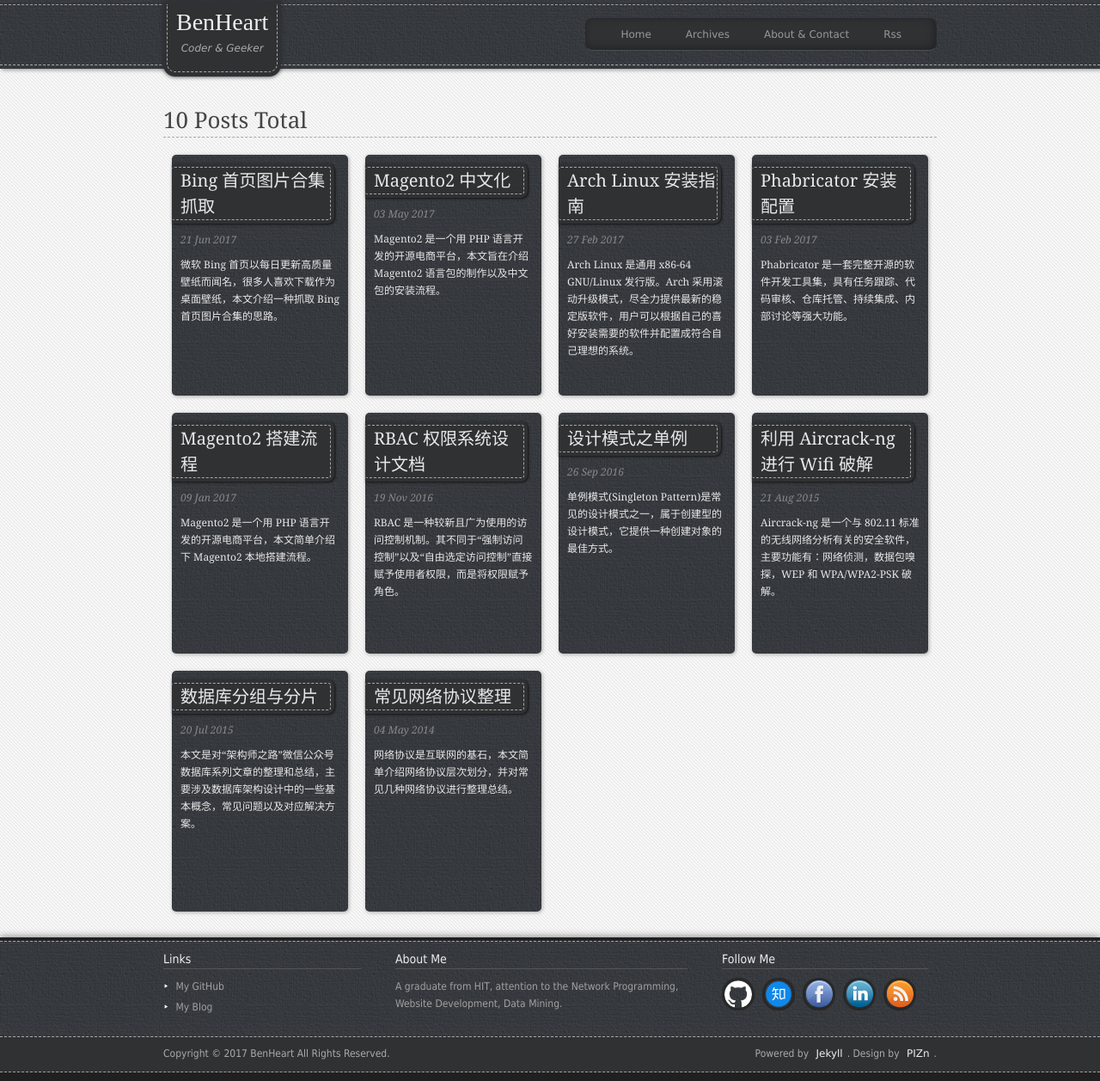
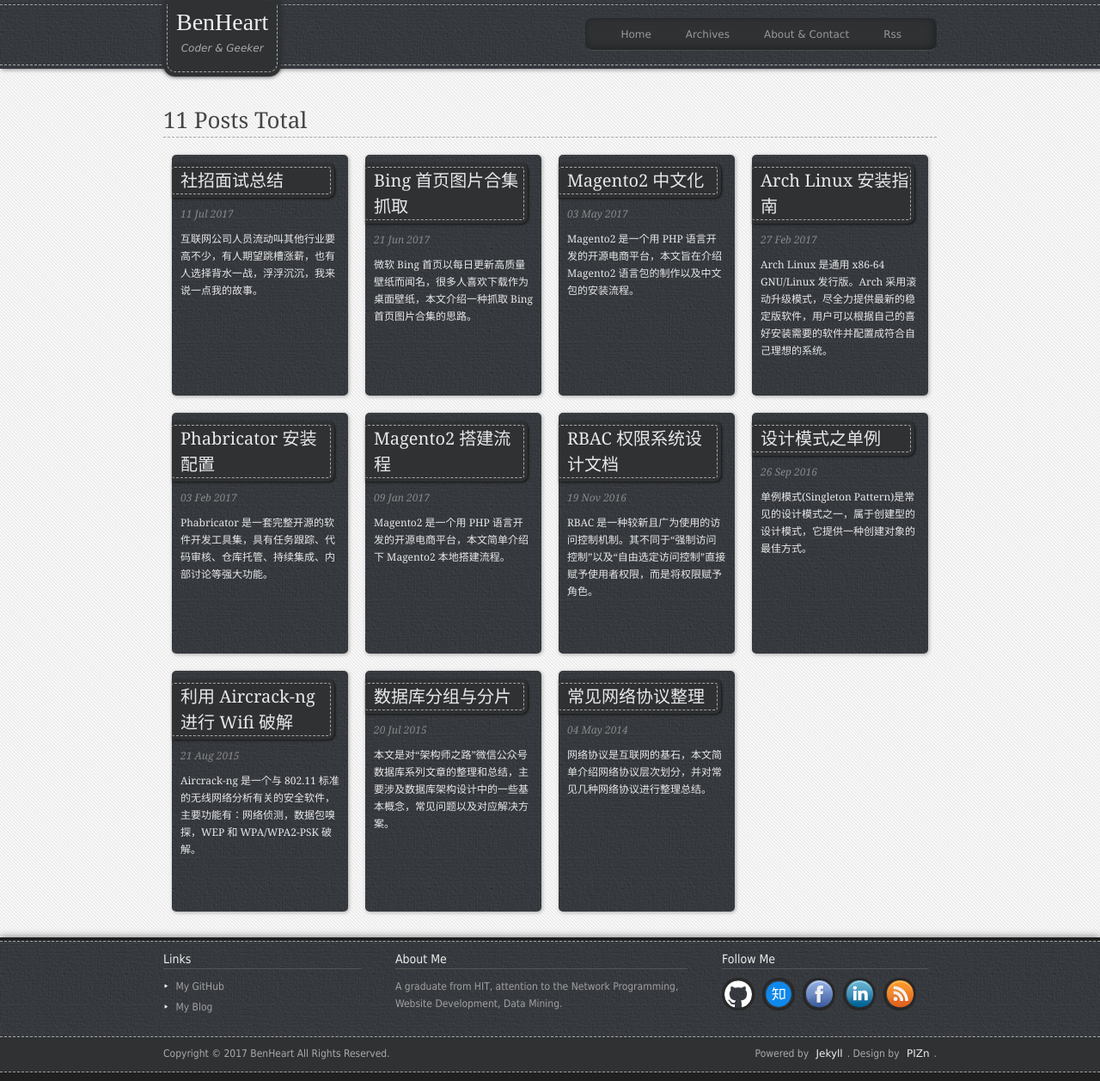
Before and after one commit to benheart/benheart.github.io, a Jekyll site: the page built from archives.html, in a window 1280 px wide. Shown: the whole page at 86% size. Built offline with Jekyll 4.4.1, drawn with Linux system fonts in a browser that asks for light colours; some of the changed lines change nothing that is shown.

Commit message:
Modify interview post.

```diff
--- a/_drafts/2017-07-11-interview-summary.md
+++ b/_posts/2017-07-11-interview-summary.md
@@ -1,6 +1,6 @@
 ---
 layout: post
-title: 面试总结
+title: 社招面试总结
 description: 互联网公司人员流动叫其他行业要高不少，有人期望跳槽涨薪，也有人选择背水一战，浮浮沉沉，我来说一点我的故事。
 key: interview, summary, work
 ---
@@ -25,7 +25,15 @@
 我在平时的工作过程中，会写些笔记，但大多都是零碎的知识点，并不成文。我一直觉得写技术博客耗时费力（太懒），但不可否认的是，写博客能提升自己的总结能力，巩固强化知识点。优秀的技术博客，本身就是能力的一种体现。
 
 ### 面试过程
+我这次找工作一共面试 5 家公司，面试的流程大同小异。一般有四面，电面 + 3 场现场面试。
+
+电面一般都是基本知识，现场一面主要介绍项目，也会问基本知识点。现场二面比较看重个人闪光点，比如所做项目的优势，个人特长。现场三面面试官级别都较高，面试问题也会更难，问得更深入。如果都通过了技术面，后面还有 HR 面。
 
 ### 总结反思
+- 笔试能力有待加强
+- 多线程和锁机制掌握不全
+- 底层知识了解不够深入
 
 ### 新的开始
+- 加强业务梳理能力
+- 研究大公司基础架构
```
